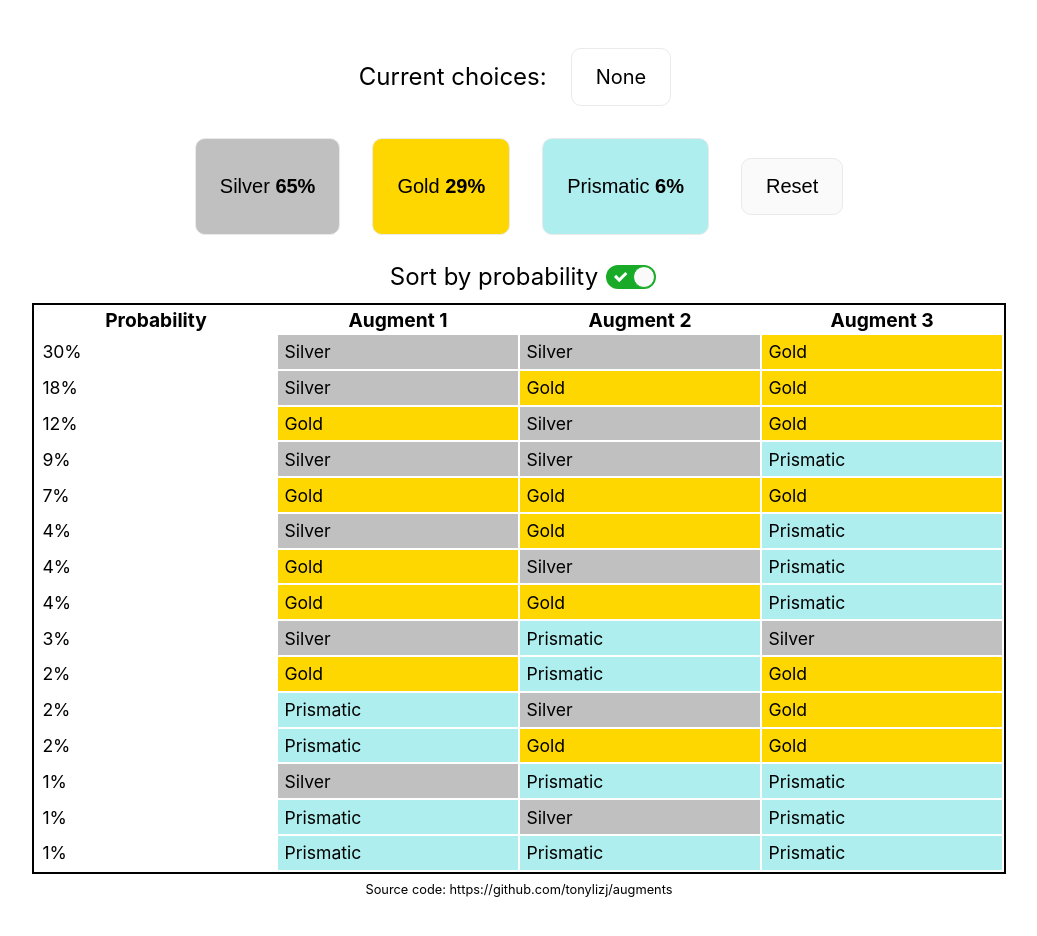
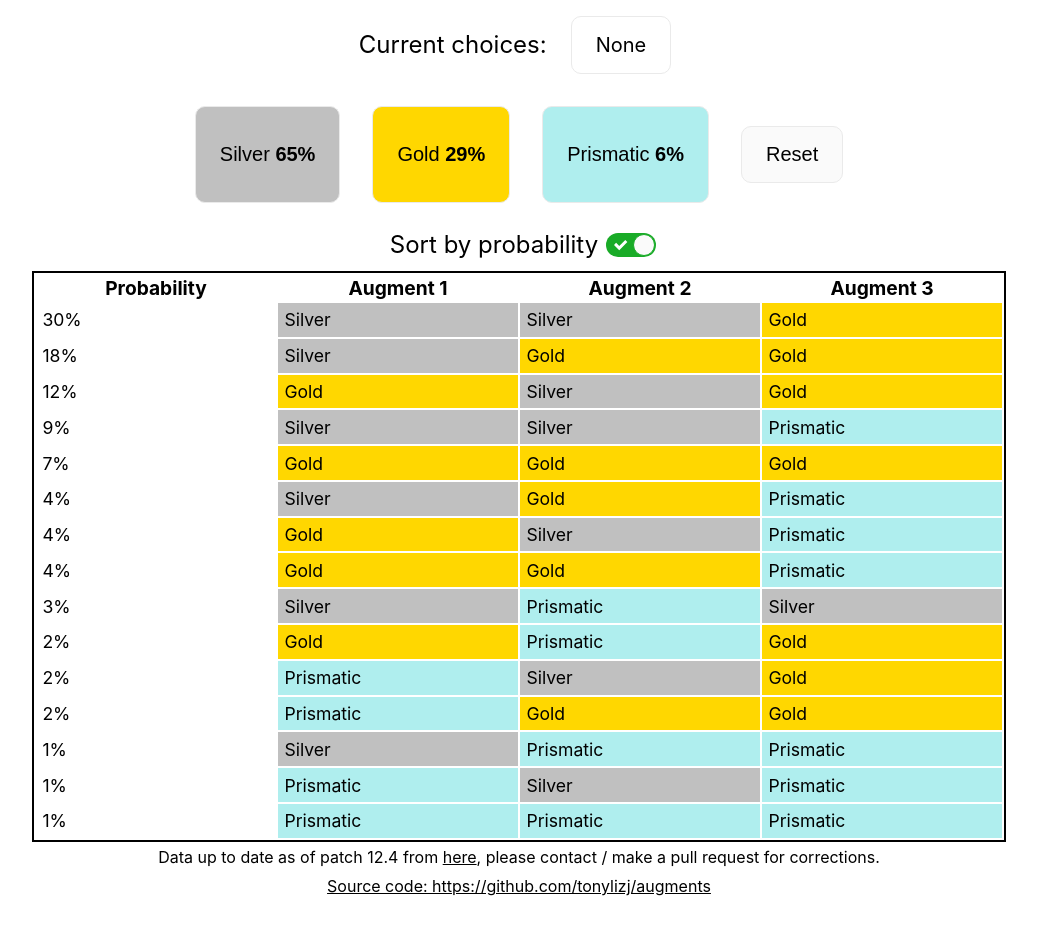
Before and after one commit to tonylizj/augments, a Next.js app: page / in a window 1280 px wide. Shown: the whole page, without its empty margins (121-1158 px from the left). Built offline with nearby package versions, Linux system fonts and the light colour scheme.

Commit message:
data source

```diff
--- a/pages/index.tsx
+++ b/pages/index.tsx
@@ -275,6 +275,11 @@ const Home: NextPage = () => {
           }} />
         </div>
         <PTable data={seqs} columns={columns} mobile={mobile} />
+        <p className={styles.source}>Data up to date as of patch 12.4 from&nbsp;
+        <Link href="https://www.reddit.com/r/CompetitiveTFT/comments/stfdr1/124_what_rarity_will_my_next_augment_be_set_65/">
+          <a target="_blank" rel="noreferrer">here</a>
+        </Link>
+        , please contact / make a pull request for corrections.</p>
         <Link href="https://github.com/tonylizj/augments">
           <a className={styles.source} target="_blank" rel="noreferrer">Source code: https://github.com/tonylizj/augments</a>
         </Link>
--- a/styles/Home.module.css
+++ b/styles/Home.module.css
@@ -9,7 +9,7 @@
 }
 
 .main {
-  padding: 2rem 0;
+  padding: 0 0 1rem 0;
   flex: 1;
   display: flex;
   flex-direction: column;
@@ -135,6 +135,6 @@
 }
 
 .source {
-  margin: 0.5rem;
-  font-size: 0.8rem;
+  margin: 0.3rem;
+  font-size: 1rem;
 }
--- a/styles/globals.css
+++ b/styles/globals.css
@@ -8,7 +8,7 @@ body {
 
 a {
   color: inherit;
-  text-decoration: none;
+  /* text-decoration: none; */
 }
 
 * {
```
